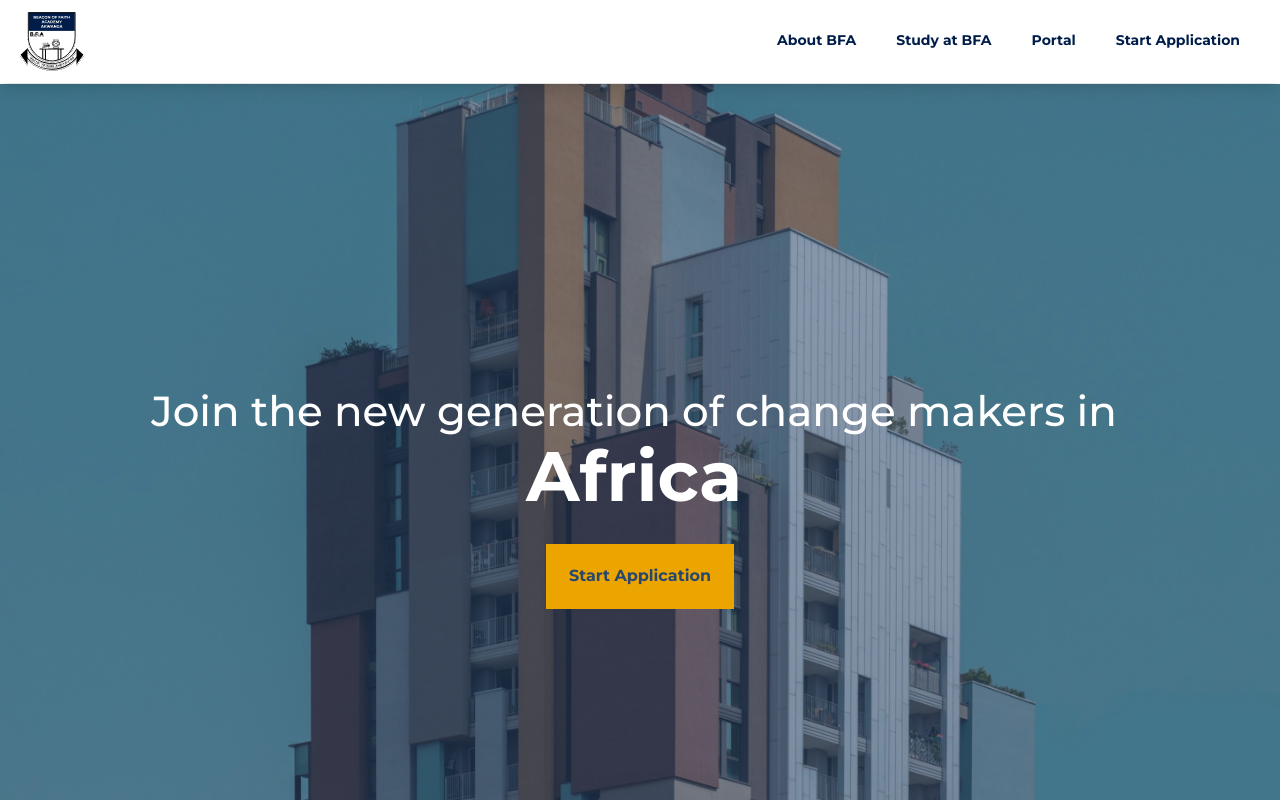
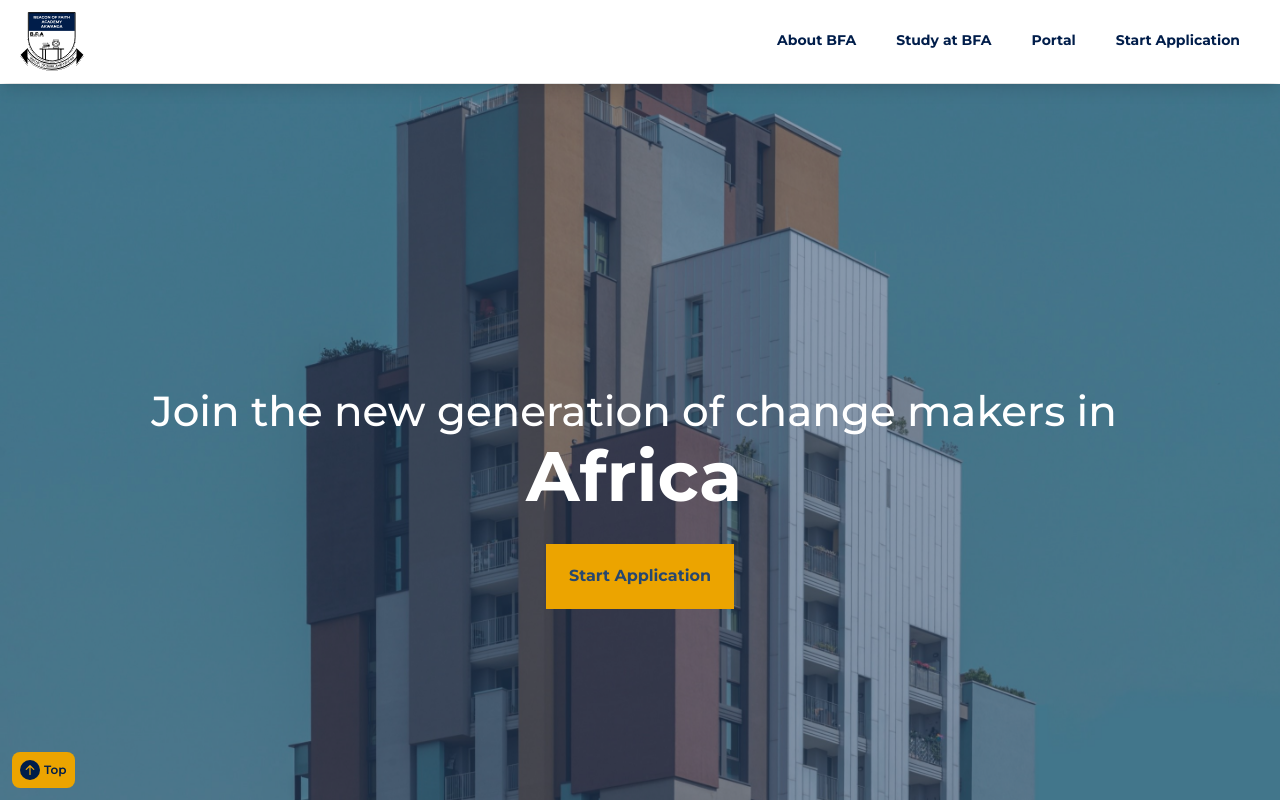
Before and after one commit to heysolomon/beaconoffaith, a React (Vite) app: page / in a window 1280 px wide. Shown: the top 802 px of the page. Built offline with nearby package versions, Linux system fonts and the light colour scheme.

Commit message:
added tawk.to

```diff
--- a/src/App.jsx
+++ b/src/App.jsx
@@ -2,6 +2,18 @@ import { BrowserRouter as Router, Routes, Route } from "react-router-dom";
 import Home from "./pages/Home/Home";
 
 function App() {
+  var Tawk_API = Tawk_API || {},
+    Tawk_LoadStart = new Date();
+  (function () {
+    var s1 = document.createElement("script"),
+      s0 = document.getElementsByTagName("script")[0];
+    s1.async = true;
+    s1.src = "https://embed.tawk.to/637aaa9bdaff0e1306d877b8/1gibiksra";
+    s1.charset = "UTF-8";
+    s1.setAttribute("crossorigin", "*");
+    s0.parentNode.insertBefore(s1, s0);
+  })();
+
   return (
     <Router>
       <div className="App">
--- /dev/null
+++ b/src/components/Top.jsx
@@ -0,0 +1,12 @@
+import { BsFillArrowUpCircleFill } from "react-icons/bs";
+
+const Top = () => {
+  return (
+    <div className='bg-brand3 text-brand flex p-2 items-center justify-center fixed z-10 bottom-3 left-3 rounded-lg'>
+        <BsFillArrowUpCircleFill size={20} className="mr-1" />
+        <p className="font-mon font-[600] text-[12px]">Top</p>
+    </div>
+  )
+}
+
+export default Top
--- a/src/pages/Home/Home.jsx
+++ b/src/pages/Home/Home.jsx
@@ -7,6 +7,7 @@ import circles from "../../assets/circles.svg";
 import { Link } from "react-router-dom";
 import styles from "./styles/style.module.css";
 import Footer from "../../components/Footer/Footer";
+import Top from "../../components/Top";
 
 const Home = () => {
   const cards = [
@@ -35,6 +36,7 @@ const Home = () => {
   return (
     <div className={`relative ${styles.scroll}`}>
       <Navbar />
+      <Top />
       <Header />
 
       {/* left and rignt content */}
```
